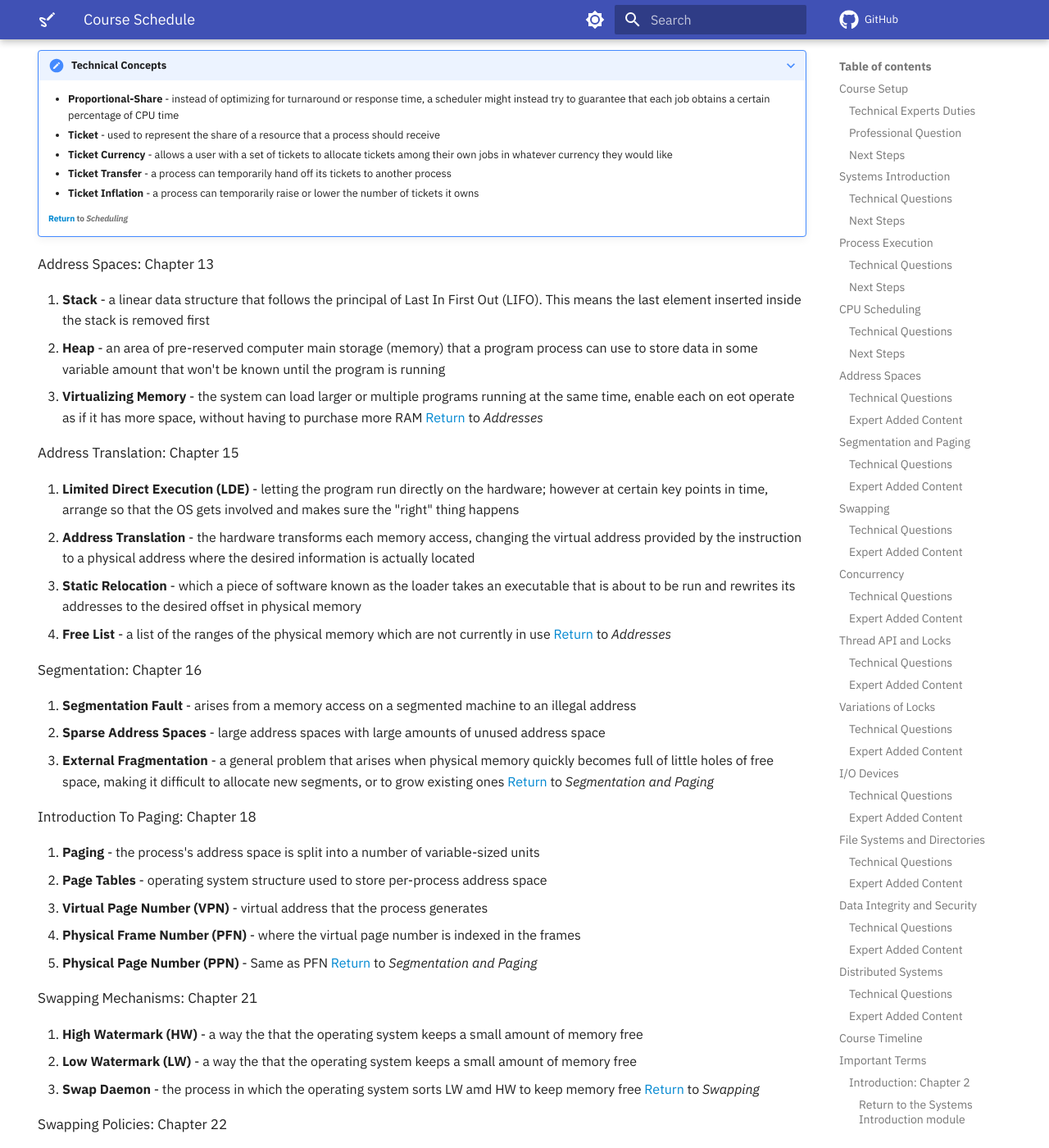
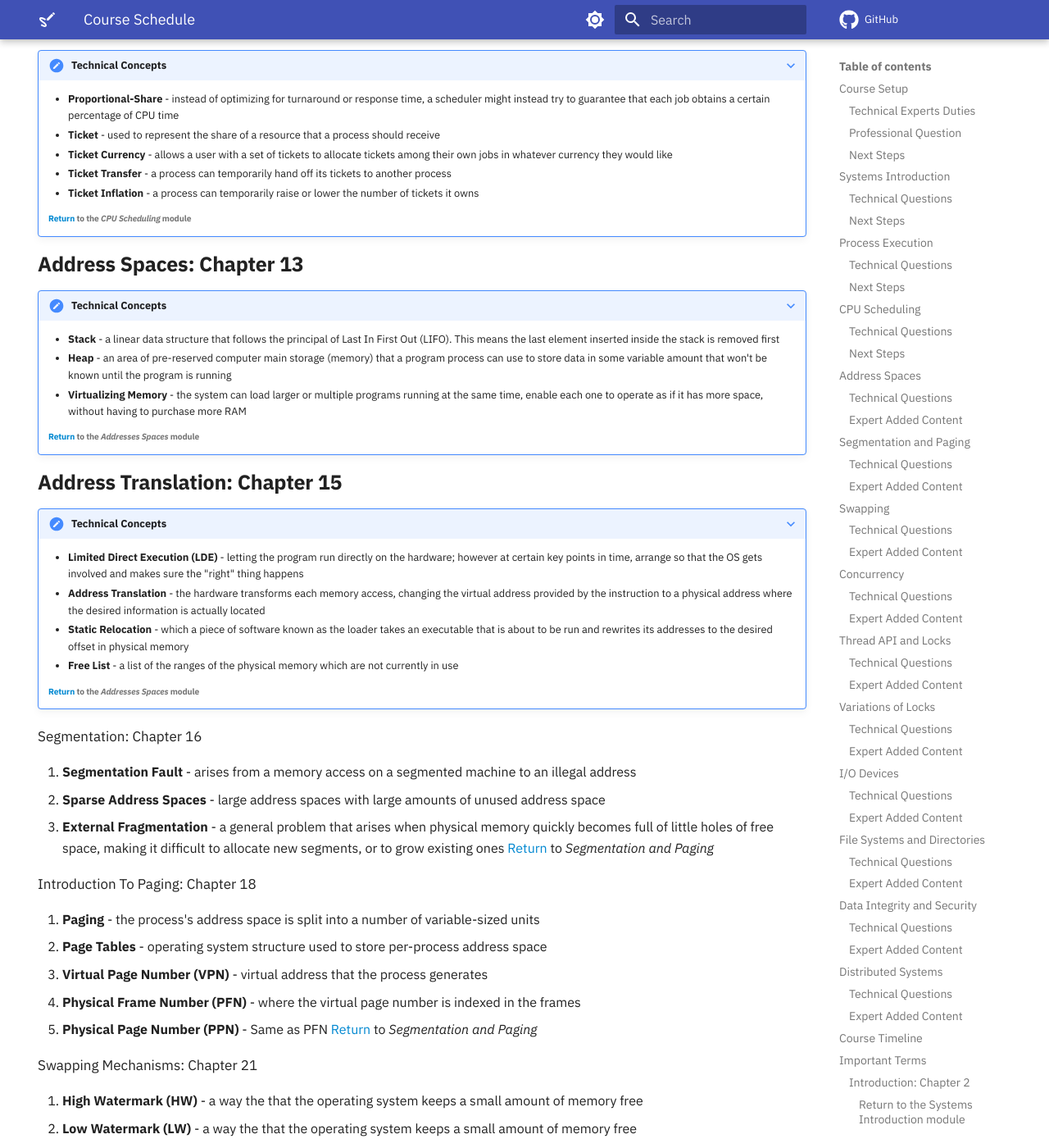
Before and after one commit to OS-Sketch/www.os-sketch.com, an MkDocs documentation site: the page built from docs/operating-systems/schedule.md, in a window 1280 px wide and 1400 px high, scrolled down 8311 px. Shown: the whole window at 82% size. Built offline with MkDocs 1.6.1 and Material for MkDocs 9.7.7, drawn with Linux system fonts in a browser that asks for light colours; comment, search, counter and statistics services are not loaded.

Commit message:
fix: Correct more of the definition sections in the schedule.

```diff
--- a/docs/operating-systems/schedule.md
+++ b/docs/operating-systems/schedule.md
@@ -360,23 +360,28 @@ hide:
     - **Ticket Transfer** - a process can temporarily hand off its tickets to another process
     - **Ticket Inflation** - a process can temporarily raise or lower the number of tickets it owns
 
-    ###### [Return](#scheduling) to *Scheduling*
+    ###### [Return](#cpu-scheduling) to the *CPU Scheduling* module
 
-Address Spaces: Chapter 13
+### Address Spaces: Chapter 13
 
-1. **Stack** - a linear data structure that follows the principal of Last In First Out (LIFO). This means the last element inserted inside the stack is removed first
-2. **Heap** - an area of pre-reserved computer main storage (memory) that a program process can use to store data in some variable amount that won't be known until the program is running
-3. **Virtualizing Memory** - the system can load larger or multiple programs running at the same time, enable each on eot operate as if it has more space, without having to purchase more RAM
-[Return](#addresses) to *Addresses*
+???+ note "Technical Concepts"
 
+    - **Stack** - a linear data structure that follows the principal of Last In First Out (LIFO). This means the last element inserted inside the stack is removed first
+    - **Heap** - an area of pre-reserved computer main storage (memory) that a program process can use to store data in some variable amount that won't be known until the program is running
+    - **Virtualizing Memory** - the system can load larger or multiple programs running at the same time, enable each one to operate as if it has more space, without having to purchase more RAM
 
-Address Translation: Chapter 15
+    ###### [Return](#address-spaces) to the *Addresses Spaces* module
 
-1. **Limited Direct Execution (LDE)** - letting the program run directly on the hardware; however at certain key points in time, arrange so that the OS gets involved and makes sure the "right" thing happens
-2. **Address Translation** - the hardware transforms each memory access, changing the virtual address provided by the instruction to a physical address where the desired information is actually located
-3. **Static Relocation** - which a piece of software known as the loader takes an executable that is about to be run and rewrites its addresses to the desired offset in physical memory
-4. **Free List** - a list of the ranges of the physical memory which are not currently in use
-[Return](#addresses) to *Addresses*
+### Address Translation: Chapter 15
+
+???+ note "Technical Concepts"
+
+    - **Limited Direct Execution (LDE)** - letting the program run directly on the hardware; however at certain key points in time, arrange so that the OS gets involved and makes sure the "right" thing happens
+    - **Address Translation** - the hardware transforms each memory access, changing the virtual address provided by the instruction to a physical address where the desired information is actually located
+    - **Static Relocation** - which a piece of software known as the loader takes an executable that is about to be run and rewrites its addresses to the desired offset in physical memory
+    - **Free List** - a list of the ranges of the physical memory which are not currently in use
+
+    ###### [Return](#address-spaces) to the *Addresses Spaces* module
 
 Segmentation: Chapter 16
 
```
